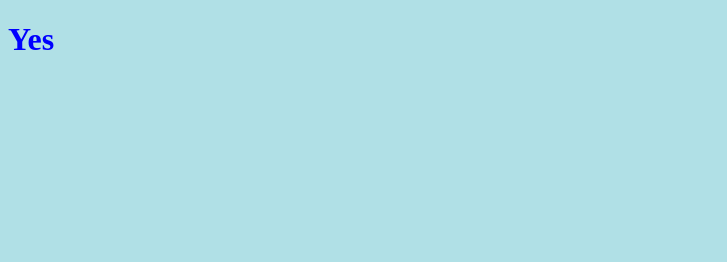
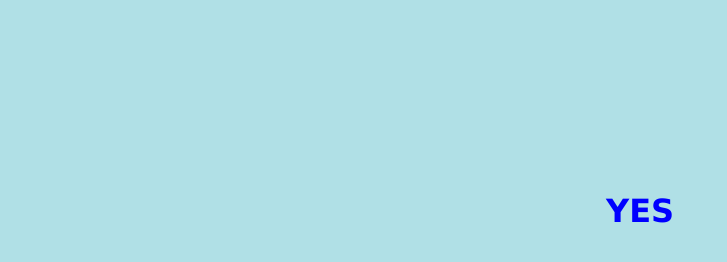
Before and after one commit to marriedtogary/am.i.marriedtogary.com, a plain HTML site: page index.html in a window 1280 px wide. Shown: the whole page, without its empty margins (0-727 px from the left). Drawn offline with Linux system fonts and the light colour scheme.

Commit message:
more styling

```diff
--- a/index.html
+++ b/index.html
@@ -4,11 +4,11 @@
    <HEAD>
       <TITLE>Am.I.MarriedToGary</TITLE>
       <style>
-          body {background-color: powderblue; font-face:"Helvetica";}
-          h1   {color: blue;}
+          body {background-color: powderblue; font-family:Verdana, sans-serif;}
+          h1   {text-align: center; color: blue; margin-top: 6em;}
       </style>
    </HEAD>
    <BODY>
-      <h1>Yes</h1>
+      <h1>YES</h1>
    </BODY>
 </HTML>
```
